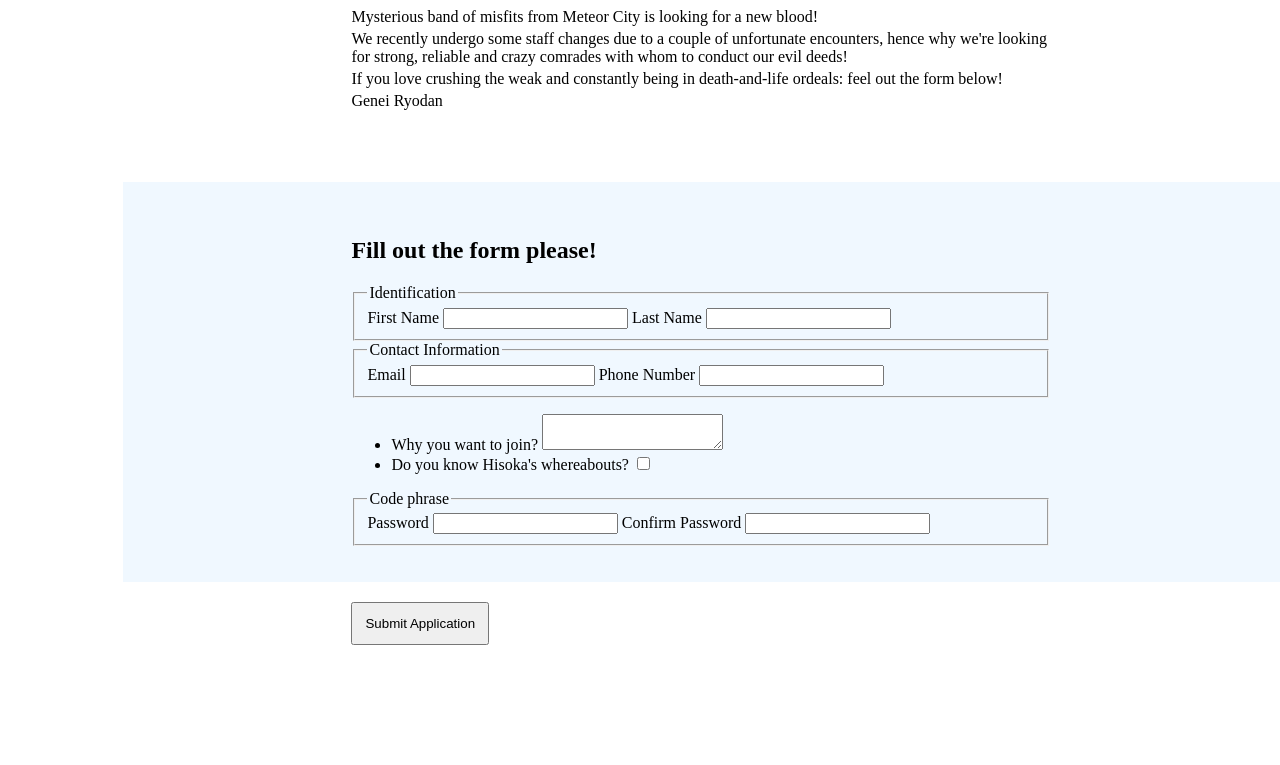
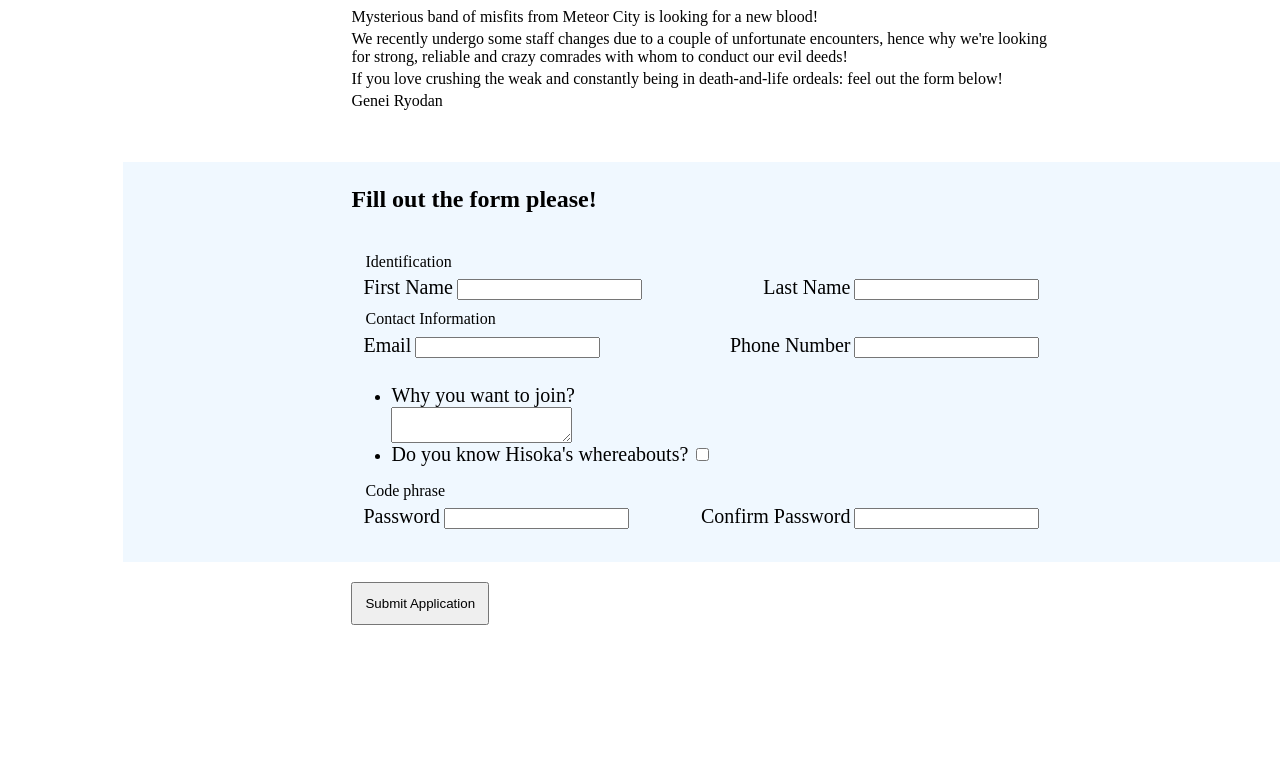
Before and after one commit to lagging-d/Signup-Form, a plain HTML site: page index.html in a window 1280 px wide. Shown: the part 74-839 px from the top of the page. After the commit the page ends 800 px from the top, so only its background shows below. Drawn offline with Linux system fonts and the light colour scheme.

Commit message:
Feature: wrap labels with input fields

```diff
--- a/index.html
+++ b/index.html
@@ -29,19 +29,25 @@
                     <h2>Fill out the form please!</h2>
                     <fieldset>
                         <legend>Identification</legend>
+                        <div class="firstName">
                          <label for="first-name">First Name</label>
                          <input type="text" id="first-name" name="first-name" required />
-
+                        </div>
+                        <div class="secondName">
                          <label for="last-name">Last Name</label>
                          <input type="text" id="last-name" name="last-name" />
+                        </div>
                     </fieldset>
                     <fieldset>
                         <legend>Contact Information</legend>
+                        <div class="email">
                          <label for="email">Email</label>
                          <input type="email" id="email" name="email" required />
-
+                        </div>
+                        <div class="phoneNumber">
                          <label for="phone-number">Phone Number</label>
                          <input type="tel" id="phone-number" name="phone-number" />
+                        </div>
                     </fieldset>
                     <ul>
                         <li>
@@ -55,11 +61,14 @@
                     </ul>
                     <fieldset>
                         <legend>Code phrase</legend>
+                    <div class="password">
                      <label for="password">Password</label>
                      <input type="password" id="password" name="pwd" required />
-
+                    </div>
+                    <div class="confirmPwd">
                      <label for="confirm-pwd">Confirm Password</label>
                      <input type="password" id="confirm-pwd" name="confirm-pwd" required />
+                    </div>
                     </fieldset>
                     </div>
                 </form>
--- a/styles.css
+++ b/styles.css
@@ -25,7 +25,7 @@ img {
 .form-container {
     display: flex;
     flex-direction: column;
-    justify-content: space-evenly;
+    justify-content: center;
     align-items: center;
 
     width: 100%;
@@ -50,7 +50,7 @@ img {
 .declaration {
     width: var(--size-for-layout);
 
-    margin-bottom: 70px;
+    margin-bottom: 50px;
 
     display: flex;
     flex-direction: column;
@@ -62,7 +62,6 @@ button {
 
 .btn-wrapper {
     width: var(--size-for-layout);
-    margin-bottom: 70px;
     margin-top: 20px;
 }
 
@@ -71,10 +70,35 @@ p {
 }
 
 .btn-form-wrapper {
-    margin-bottom: 50px;
+    margin-bottom: 100px;
     width: 100%;
 
     display: flex;
     flex-direction: column;
     align-items: center;
 }
+
+
+/* FORM CONTROLS */
+
+h2 {
+    margin-top: 0;
+    margin-bottom: 40px;
+}
+
+fieldset {
+    border: none;
+    margin: 0;
+
+    display: flex;
+    justify-content: space-between;
+}
+
+
+label {
+    font-size: 20px;
+}
+
+textarea {
+    display: block;
+}
```
Lines whose indentation alone changed are shown as unchanged.
